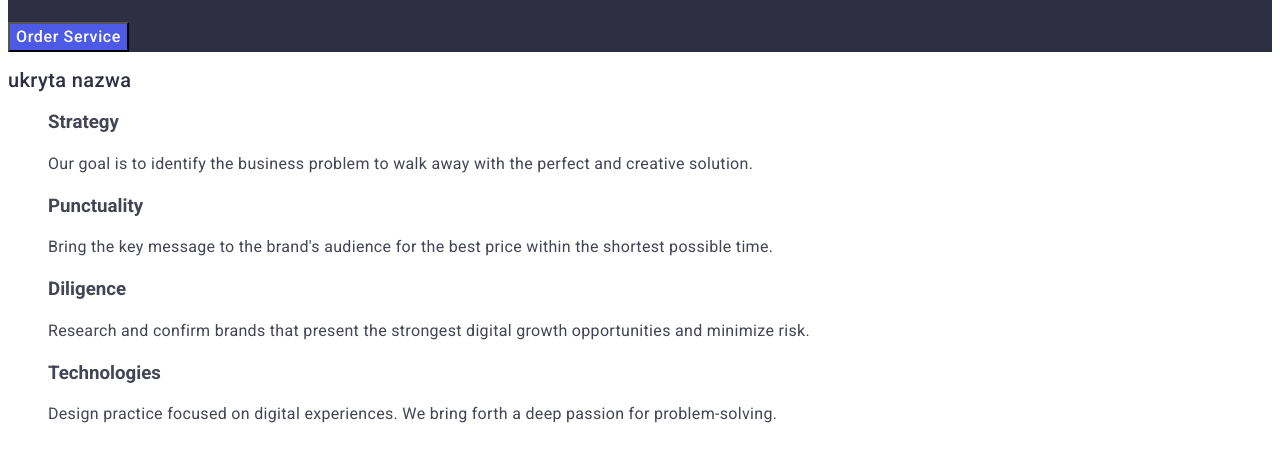
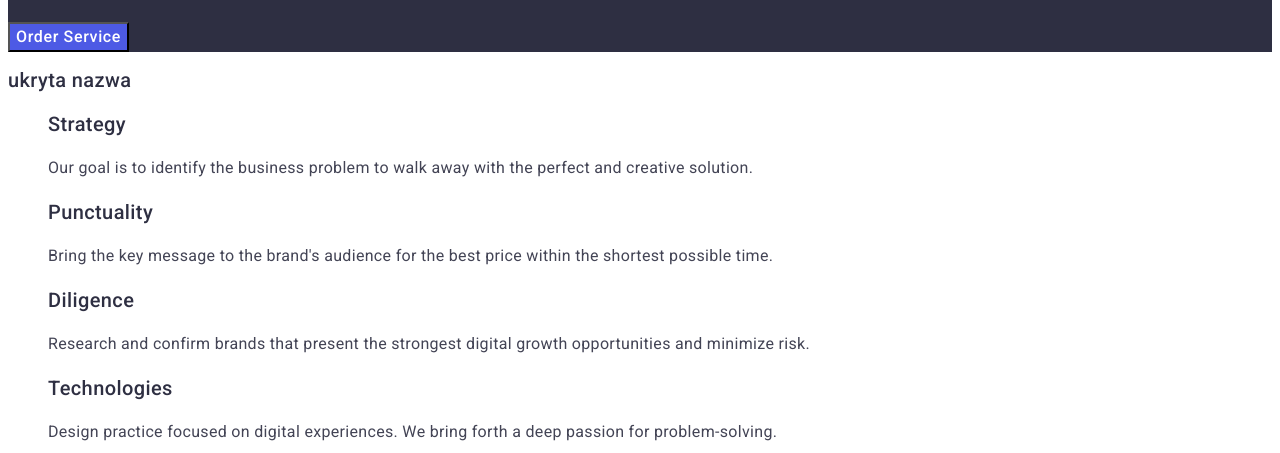
Before and after one commit to Kacper99999/goit-markup-hw-02, a plain HTML site: page index.html in a window 1280 px wide. Shown: the part 312-765 px from the top of the page. Drawn offline with Linux system fonts and the light colour scheme.

Commit message:
Changed in homework 2.

```diff
--- a/index.html
+++ b/index.html
@@ -37,22 +37,22 @@
             <h2 class="headline">ukryta nazwa</h2>
             <ul class="list">
                 <li>
-                    <h3>Strategy</h3>
+                    <h3 class="headline">Strategy</h3>
                     <p class="text">Our goal is to identify the business problem to walk away with the perfect and creative solution.
                     </p>
                 </li>
                 <li>
-                    <h3>Punctuality</h3>
+                    <h3 class="headline">Punctuality</h3>
                     <p class="text">Bring the key message to the brand's audience for the best price within the shortest possible time.
                     </p>
                 </li>
                 <li>
-                    <h3>Diligence</h3>
+                    <h3 class="headline">Diligence</h3>
                     <p class="text">Research and confirm brands that present the strongest digital growth opportunities and minimize risk.
                     </p>
                 </li>
                 <li>
-                    <h3>Technologies</h3>
+                    <h3 class="headline">Technologies</h3>
                     <p class="text">Design practice focused on digital experiences. We bring forth a deep passion for problem-solving.
                     </p>
 
```
